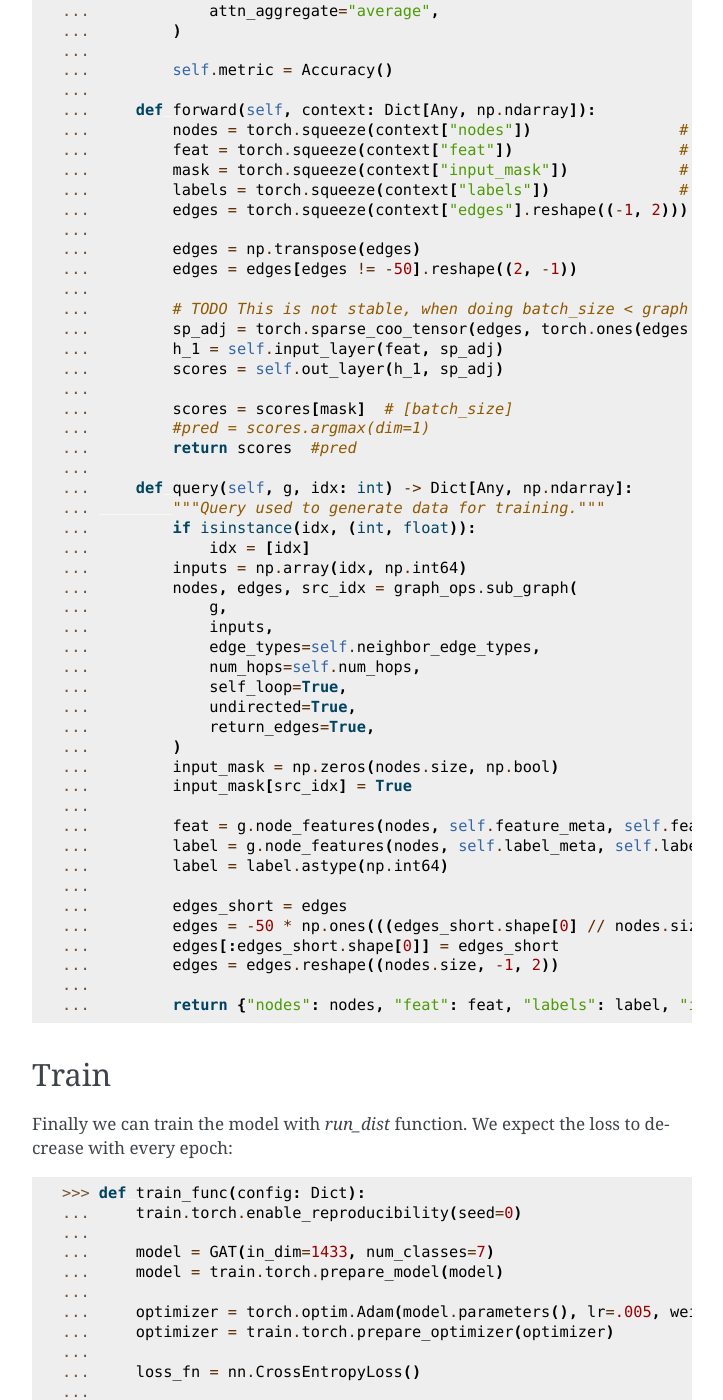
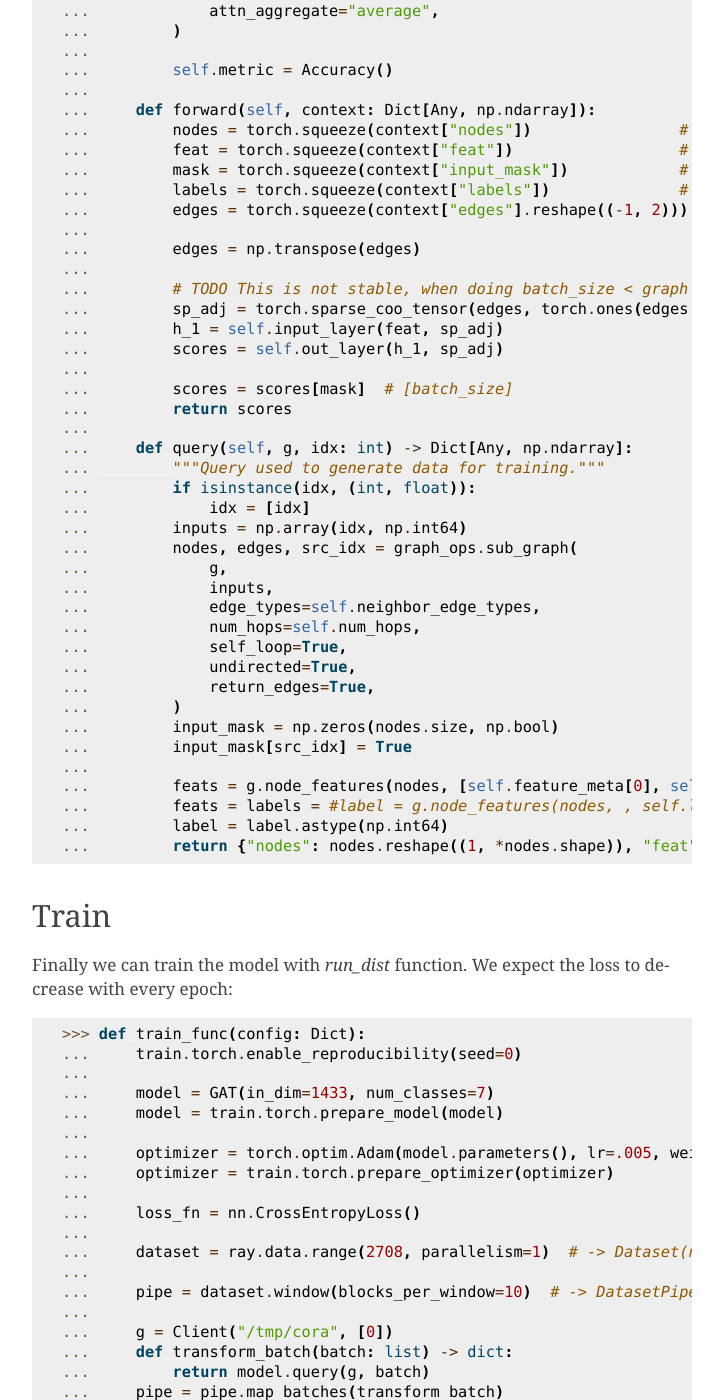
Before and after one commit to microsoft/DeepGNN, a Sphinx documentation site: the page built from docs/torch/node_class.rst, in a window 1280 px wide and 1400 px high, scrolled down 3080 px. Shown: the whole window, without its empty margins (388-1111 px from the left). Built offline with Sphinx 7.4.7, drawn with Linux system fonts in a browser that asks for light colours.

```diff
--- a/docs/torch/node_class.rst
+++ b/docs/torch/node_class.rst
@@ -131,7 +131,6 @@ In the GAT model, forward pass uses two of our built-in `GATConv layers <https:/
     ...         edges = torch.squeeze(context["edges"].reshape((-1, 2)))                # [X, 2], X: num of edges in subgraph
     ...
     ...         edges = np.transpose(edges)
-    ...         edges = edges[edges != -50].reshape((2, -1))
     ...
     ...         # TODO This is not stable, when doing batch_size < graph size ends up with size < index values. use torch.unique to remap edges
     ...         sp_adj = torch.sparse_coo_tensor(edges, torch.ones(edges.shape[1], dtype=torch.float32), (nodes.shape[0], nodes.shape[0]))
@@ -139,8 +138,7 @@ In the GAT model, forward pass uses two of our built-in `GATConv layers <https:/
     ...         scores = self.out_layer(h_1, sp_adj)
     ...
     ...         scores = scores[mask]  # [batch_size]
-    ...         #pred = scores.argmax(dim=1)
-    ...         return scores  #pred
+    ...         return scores
     ...
     ...     def query(self, g, idx: int) -> Dict[Any, np.ndarray]:
     ...         """Query used to generate data for training."""
@@ -159,16 +157,10 @@ In the GAT model, forward pass uses two of our built-in `GATConv layers <https:/
     ...         input_mask = np.zeros(nodes.size, np.bool)
     ...         input_mask[src_idx] = True
     ...
-    ...         feat = g.node_features(nodes, self.feature_meta, self.feature_type)
-    ...         label = g.node_features(nodes, self.label_meta, self.label_type)
+    ...         feats = g.node_features(nodes, [self.feature_meta[0], self.label_meta[0]], self.feature_type)
+    ...         feats = labels = #label = g.node_features(nodes, , self.label_type)
     ...         label = label.astype(np.int64)
-    ...
-    ...         edges_short = edges
-    ...         edges = -50 * np.ones(((edges_short.shape[0] // nodes.size + 1) * nodes.size, 2))
-    ...         edges[:edges_short.shape[0]] = edges_short
-    ...         edges = edges.reshape((nodes.size, -1, 2))
-    ...
-    ...         return {"nodes": nodes, "feat": feat, "labels": label, "input_mask": input_mask, "edges": edges}
+    ...         return {"nodes": nodes.reshape((1, *nodes.shape)), "feat": feat.reshape((1, *feat.shape)), "labels": label.reshape((1, *label.shape)), "input_mask": input_mask.reshape((1, *input_mask.shape)), "edges": edges.reshape((1, *edges.shape))}
 
 
 Train
@@ -188,11 +180,9 @@ Finally we can train the model with `run_dist` function. We expect the loss to d
     ...
     ...     loss_fn = nn.CrossEntropyLoss()
     ...
-    ...     dataset = ray.data.range(2708, parallelism=1)
-    ...     # -> Dataset(num_blocks=1, num_rows=140, schema=<class 'int'>)
+    ...     dataset = ray.data.range(2708, parallelism=1)  # -> Dataset(num_blocks=1, num_rows=140, schema=<class 'int'>)
     ...
-    ...     pipe = dataset.window(blocks_per_window=10)
-    ...     # -> DatasetPipeline(num_windows=1, num_stages=1)
+    ...     pipe = dataset.window(blocks_per_window=10)  # -> DatasetPipeline(num_windows=1, num_stages=1)
     ...
     ...     g = Client("/tmp/cora", [0])
     ...     def transform_batch(batch: list) -> dict:
```
Also changed, not shown: other parts of docs/torch/node_class.rst (+1 -1 lines), docs/torch/dataset.rst (+22 -32 lines).
